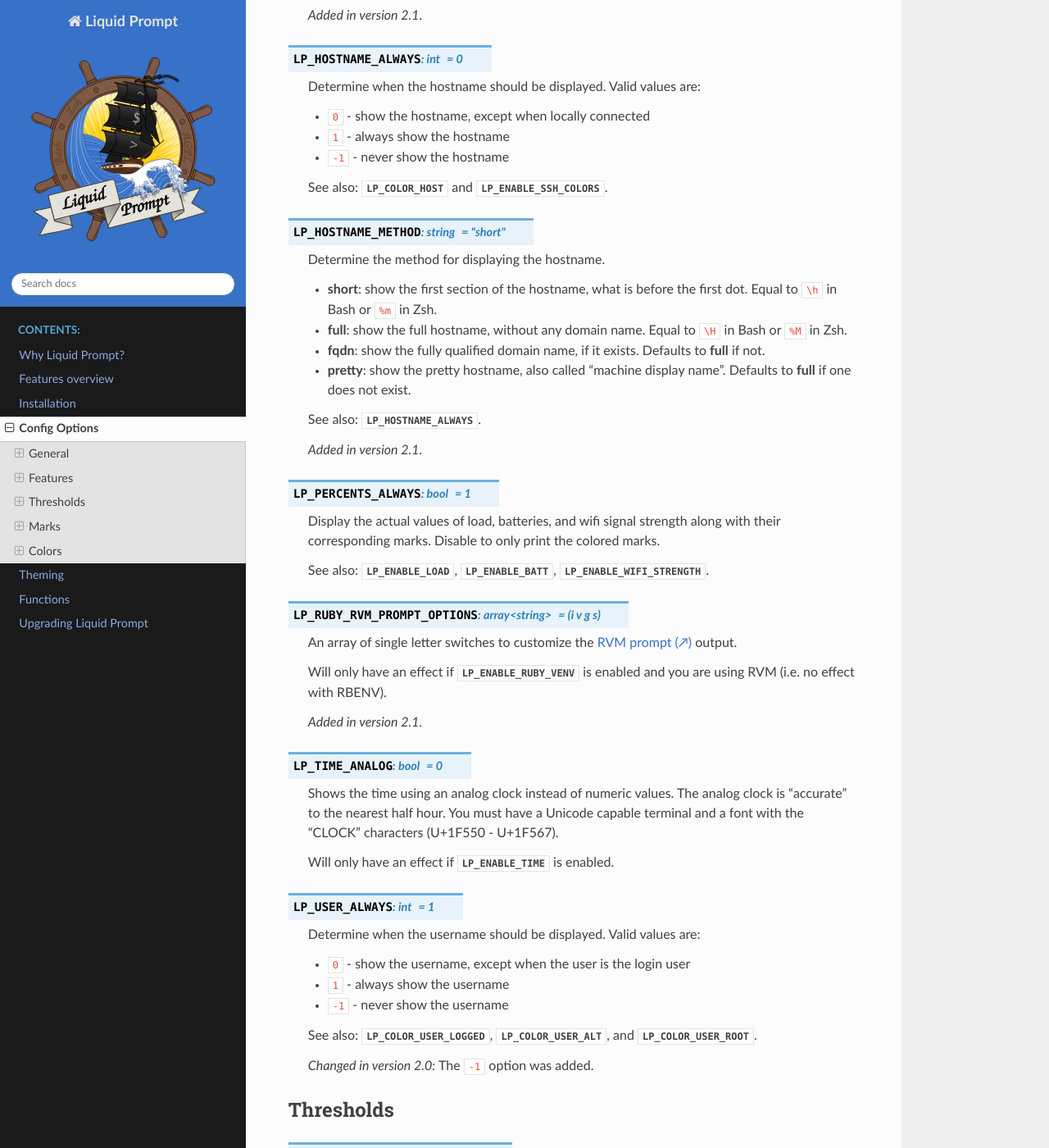
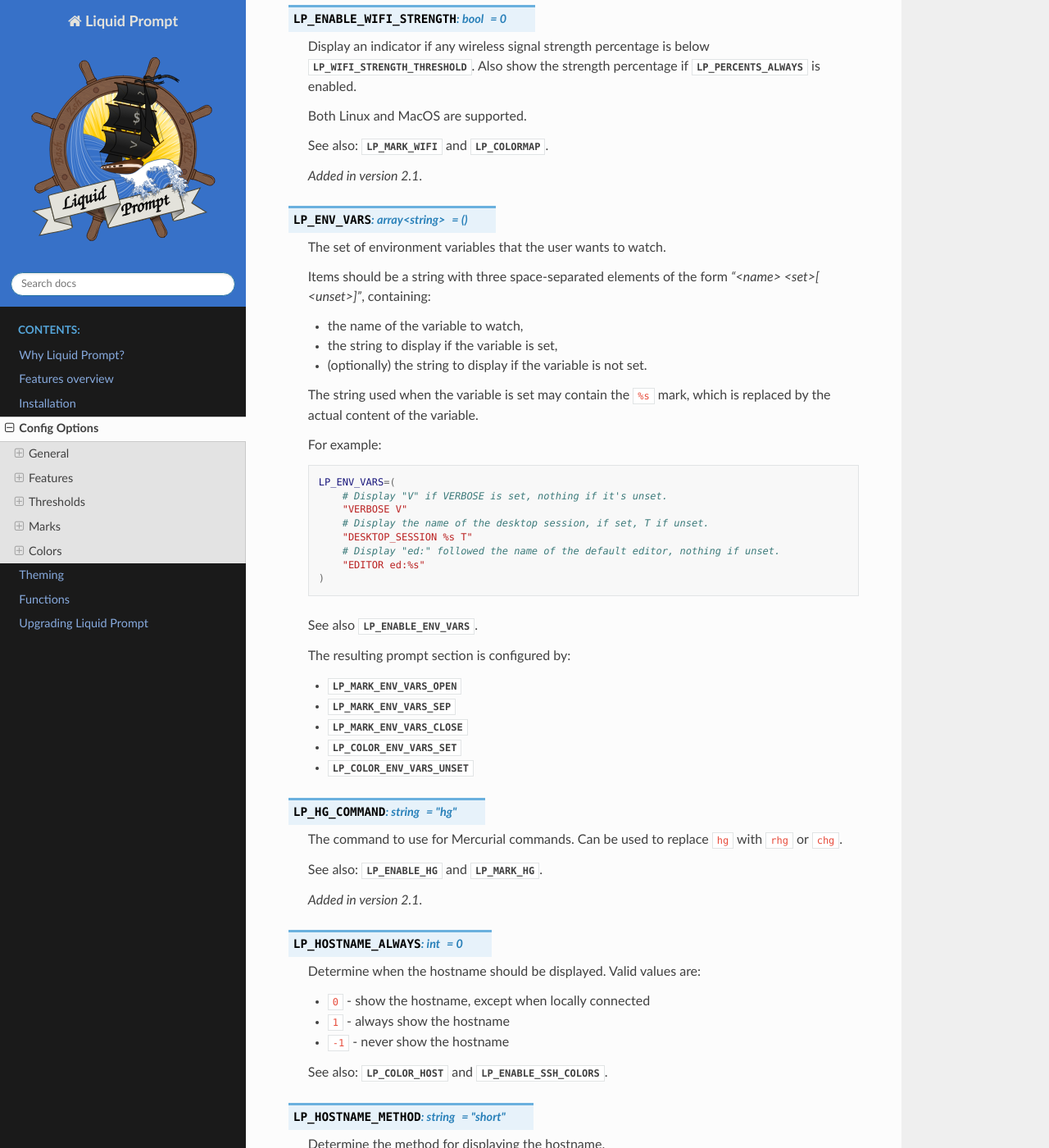
Before and after one commit to liquidprompt/liquidprompt, a Sphinx documentation site: the page built from docs/config.rst, in a window 1280 px wide and 1400 px high, scrolled down 12995 px. Shown: the whole window at 82% size. Built offline with Sphinx 7.4.7 and the Read the Docs theme 2.0.0, drawn with Linux system fonts in a browser that asks for light colours; pages that are not in the unit, such as notebooks, are missing from menus; cross-references to code outside the pages are shown as plain code; some of the changed text lies outside the part shown.

Commit message:
feat(env_vars): adds a section to watch user-defined environment variables
- Implements feature request #722.
- Incidentally adds test_proxy, which was missing.

```diff
--- a/docs/config.rst
+++ b/docs/config.rst
@@ -447,6 +447,25 @@ Features
 
    .. versionadded:: 2.2
 
+.. attribute:: LP_ENABLE_ENV_VARS
+   :type: bool
+   :value: 1
+
+   Display a user-defined set of environment variables.
+   May show if the variables are unset, set, or their actual content.
+
+   Watched variables should be added to the :attr:`LP_ENV_VARS` array.
+
+   The resulting prompt section is configured by:
+
+   - :attr:`LP_MARK_ENV_VARS_OPEN`
+   - :attr:`LP_MARK_ENV_VARS_SEP`
+   - :attr:`LP_MARK_ENV_VARS_CLOSE`
+   - :attr:`LP_COLOR_ENV_VARS_SET`
+   - :attr:`LP_COLOR_ENV_VARS_UNSET`
+
+   .. versionadded:: 2.2
+
 .. attribute:: LP_ENABLE_FOSSIL
    :type: bool
    :value: 1
@@ -772,6 +791,43 @@ Features
    See also: :attr:`LP_MARK_WIFI` and :attr:`LP_COLORMAP`.
 
    .. versionadded:: 2.1
+
+.. attribute:: LP_ENV_VARS
+   :type: array<string>
+   :value: ()
+
+   The set of environment variables that the user wants to watch.
+
+   Items should be a string with three space-separated elements
+   of the form `"<name> <set>[ <unset>]"`, containing:
+
+   - the name of the variable to watch,
+   - the string to display if the variable is set,
+   - (optionally) the string to display if the variable is not set.
+
+   The string used when the variable is set may contain the ``%s`` mark,
+   which is replaced by the actual content of the variable.
+
+   For example::
+
+    LP_ENV_VARS=(
+        # Display "V" if VERBOSE is set, nothing if it's unset.
+        "VERBOSE V"
+        # Display the name of the desktop session, if set, T if unset.
+        "DESKTOP_SESSION %s T"
+        # Display "ed:" followed the name of the default editor, nothing if unset.
+        "EDITOR ed:%s"
+    )
+
+   See also :attr:`LP_ENABLE_ENV_VARS`.
+
+   The resulting prompt section is configured by:
+
+   -  :attr:`LP_MARK_ENV_VARS_OPEN`
+   -  :attr:`LP_MARK_ENV_VARS_SEP`
+   -  :attr:`LP_MARK_ENV_VARS_CLOSE`
+   -  :attr:`LP_COLOR_ENV_VARS_SET`
+   -  :attr:`LP_COLOR_ENV_VARS_UNSET`
 
 .. attribute:: LP_HG_COMMAND
    :type: string
@@ -1050,6 +1106,58 @@ Marks
 
    Mark used instead of :attr:`LP_MARK_DEFAULT` to indicate that the current
    directory is disabled for VCS display through :attr:`LP_DISABLED_VCS_PATHS`.
+
+.. attribute:: LP_MARK_ENV_VARS_OPEN
+   :type: string
+   :value: "("
+
+   Mark used to start the user-defined environment variables watch list.
+
+   See also:
+
+   - :attr:`LP_ENABLE_ENV_VARS`
+   - :attr:`LP_ENV_VARS`
+   - :attr:`LP_MARK_ENV_VARS_SEP`
+   - :attr:`LP_MARK_ENV_VARS_CLOSE`
+   - :attr:`LP_COLOR_ENV_VARS_SET`
+   - :attr:`LP_COLOR_ENV_VARS_UNSET`
+
+   .. versionadded:: 2.2
+
+.. attribute:: LP_MARK_ENV_VARS_SEP
+   :type: string
+   :value: " "
+
+   Mark used to separate items of the user-defined
+   environment variables watch list.
+
+   See also:
+
+   - :attr:`LP_ENABLE_ENV_VARS`
+   - :attr:`LP_ENV_VARS`
+   - :attr:`LP_MARK_ENV_VARS_OPEN`
+   - :attr:`LP_MARK_ENV_VARS_CLOSE`
+   - :attr:`LP_COLOR_ENV_VARS_SET`
+   - :attr:`LP_COLOR_ENV_VARS_UNSET`
+
+   .. versionadded:: 2.2
+
+.. attribute:: LP_MARK_ENV_VARS_CLOSE
+   :type: string
+   :value: ")"
+
+   Mark used to end the user-defined environment variables watch list.
+
+   See also:
+
+   - :attr:`LP_ENABLE_ENV_VARS`
+   - :attr:`LP_ENV_VARS`
+   - :attr:`LP_MARK_ENV_VARS_OPEN`
+   - :attr:`LP_MARK_ENV_VARS_SEP`
+   - :attr:`LP_COLOR_ENV_VARS_SET`
+   - :attr:`LP_COLOR_ENV_VARS_UNSET`
+
+   .. versionadded:: 2.2
 
 .. attribute:: LP_MARK_FOSSIL
    :type: string
@@ -1417,6 +1525,42 @@ Valid preset color variables are:
 
    See also: :attr:`LP_ENABLE_ERROR`.
 
+.. attribute:: LP_COLOR_ENV_VARS_SET
+   :type: string
+   :value: $BOLD_BLUE
+
+   Color of the environment variables that are set,
+   in the user-defined watch list.
+
+   See also:
+
+   - :attr:`LP_ENABLE_ENV_VARS`
+   - :attr:`LP_ENV_VARS`
+   - :attr:`LP_COLOR_ENV_VARS_UNSET`
+   - :attr:`LP_MARK_ENV_VARS_OPEN`
+   - :attr:`LP_MARK_ENV_VARS_SEP`
+   - :attr:`LP_MARK_ENV_VARS_CLOSE`
+
+   .. versionadded:: 2.2
+
+.. attribute:: LP_COLOR_ENV_VARS_UNSET
+   :type: string
+   :value: $BLUE
+
+   Color of the environment variables that are unset,
+   in the user-defined watch list.
+
+   See also:
+
+   - :attr:`LP_ENABLE_ENV_VARS`
+   - :attr:`LP_ENV_VARS`
+   - :attr:`LP_COLOR_ENV_VARS_SET`
+   - :attr:`LP_MARK_ENV_VARS_OPEN`
+   - :attr:`LP_MARK_ENV_VARS_SEP`
+   - :attr:`LP_MARK_ENV_VARS_CLOSE`
+
+   .. versionadded:: 2.2
+
 .. attribute:: LP_COLOR_HOST
    :type: string
    :value: ""
--- a/docs/overview.rst
+++ b/docs/overview.rst
@@ -150,8 +150,10 @@ Shell essentials:
 - :attr:`LP_ENABLE_SUDO` (double-check with your sysadmin if you can enable
   that)
 
-Development environments:
+Development/environments:
 
+- :attr:`LP_ENV_VARS` is empty by default
+  (but :attr:`LP_ENABLE_ENV_VARS` is enabled).
 - :attr:`LP_ENABLE_CMAKE`
 - :attr:`LP_ENABLE_CONTAINER` (may behave inconsistently)
 - :attr:`LP_ENABLE_KUBECONTEXT`
```
Also changed, not shown: docs/functions/data.rst (+23 -0 lines), docs/functions/theme.rst (+15 -0 lines), docs/theme/default.rst (+10 -0 lines), docs/theme/template.svg, 3 other files.
